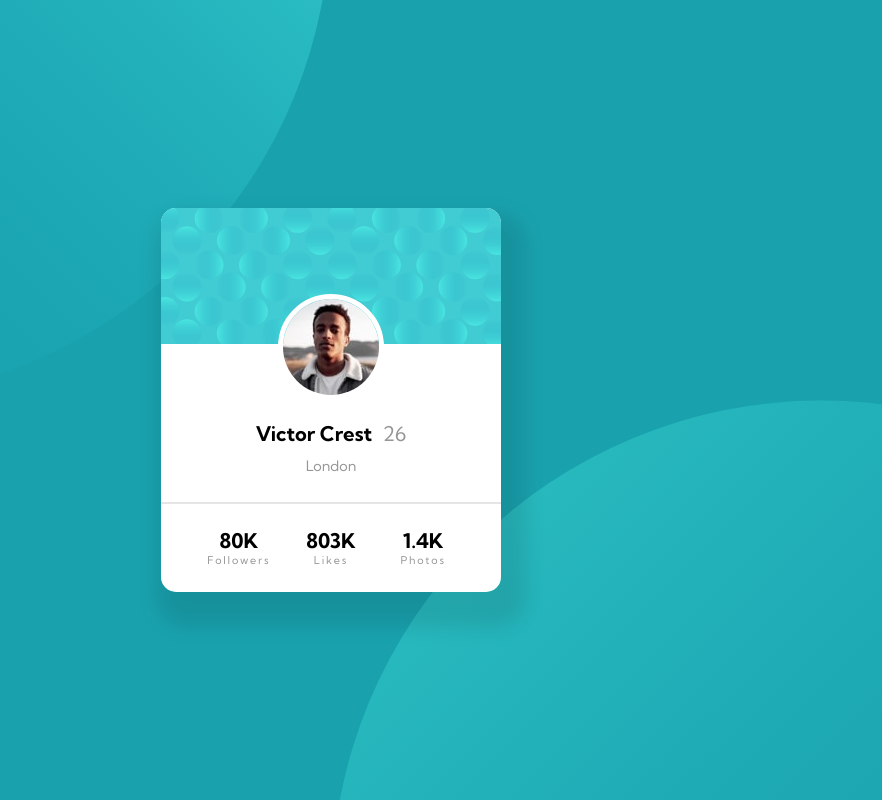
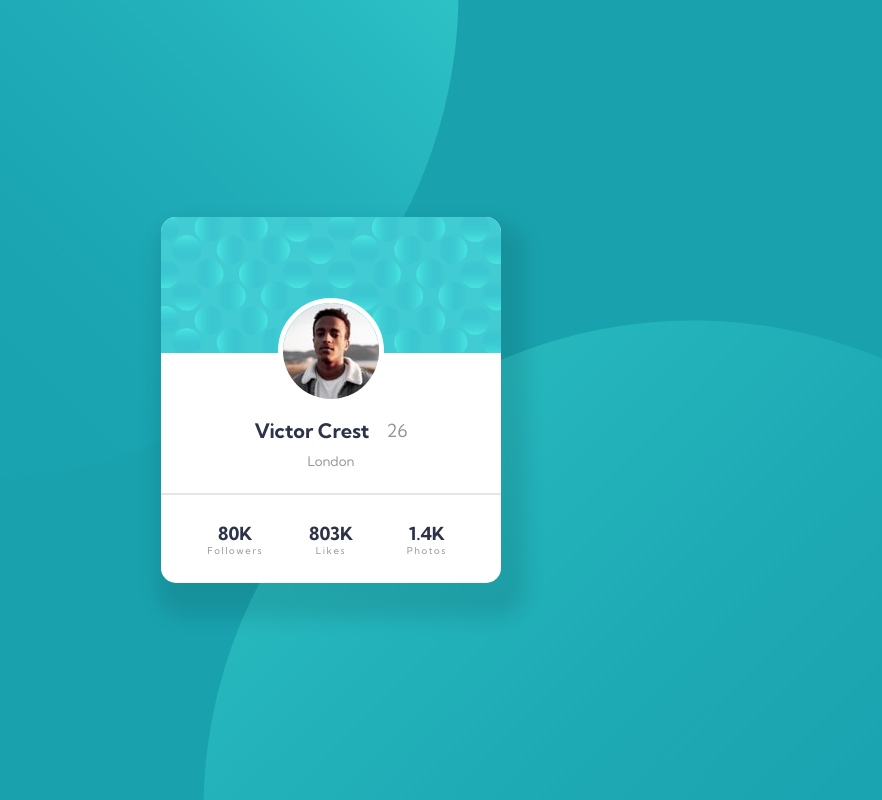
Before and after one commit to kprosek/04_profile-card-component, a plain HTML site: page index.html in a window 1280 px wide. Shown: the whole page, without its empty margins (309-1191 px from the left). Drawn offline with Linux system fonts and the light colour scheme.

Commit message:
4_24-11-2022

```diff
--- a/index.html
+++ b/index.html
@@ -33,7 +33,7 @@
 
       <hr/>
 
-      <div class="info">
+      <div class="statistics">
         <div class="info-statistics">
           <p class="number-statistics">80K</p>
           <p class="text-statistics">Followers</p>
--- a/styles.css
+++ b/styles.css
@@ -1,28 +1,33 @@
-@import url("https://fonts.googleapis.com/css2?family=Kumbh+Sans:wght@400;700&display=swap");
+@import url('https://fonts.googleapis.com/css2?family=Kumbh+Sans:wght@400;700&display=swap');
 
-* {
-  box-sizing: border-box;
-  margin: 0;
-
+:root {
   --dark-cyan: hsl(185, 75%, 39%);
   --very-dark-blue: hsl(229, 23%, 23%);
   --dark-grayish-blue: hsl(227, 10%, 46%);
   --dark-gray: hsl(0, 0%, 59%);
+}
 
-  font-family: "Kumbh Sans", sans-serif;
-  font-size: 1.125rem;
-  text-align: center;
-  color: var(hsl(229, 23%, 23%));
+*,
+*::before,
+*::after {
+  box-sizing: border-box;
+  padding: 0;
+  margin: 0;
 }
 
 body {
   height: 100vh;
 
-  background-color: hsl(185, 75%, 39%);
-  background-image: url("images/bg-pattern-top.svg"),
-    url("images/bg-pattern-bottom.svg");
-  background-position: bottom 50vh right 50vw, top 50vh left 50vw;
+  background-color: var(--dark-cyan);
+  background-image: url('images/bg-pattern-top.svg'),
+    url('images/bg-pattern-bottom.svg');
+  background-position: bottom 40vh right 40vw, top 40vh left 40vw;
   background-repeat: no-repeat;
+
+  font-family: 'Kumbh Sans', sans-serif;
+  font-size: 1.125rem;
+  text-align: center;
+  color: var(--very-dark-blue);
 
   display: flex;
   justify-content: center;
@@ -30,6 +35,11 @@ body {
 }
 
 main {
+  display: flex;
+  flex-direction: column;
+  justify-content: center;
+  align-items: center;
+
   width: 90%;
   max-width: 340px;
 
@@ -52,22 +62,24 @@ main {
 
 .profile-info {
   display: flex;
-  justify-content: center;
+  justify-content: space-between;
+  align-items: center;
+  width: 45%;
   margin-top: 0.9rem;
 }
 
 h1 {
+  font-size: 1.25rem;
   font-weight: 700;
 }
 
 .age {
   color: var(--dark-gray);
-  margin-left: 0.6rem;
 }
 
 .location {
   color: var(--dark-gray);
-  font-size: 0.8rem;
+  font-size: 0.83rem;
   margin-top: 0.6rem;
   margin-bottom: 1.5rem;
 }
@@ -77,10 +89,11 @@ hr {
   border: 1px solid rgba(0, 0, 0, 0.1);
 }
 
-.info {
+.statistics {
   display: flex;
-  justify-content: center;
-  padding: 1.2em 1.5em;
+  justify-content: space-between;
+  width: 100%;
+  padding: 1.5em;
 }
 
 .info-statistics {
```
